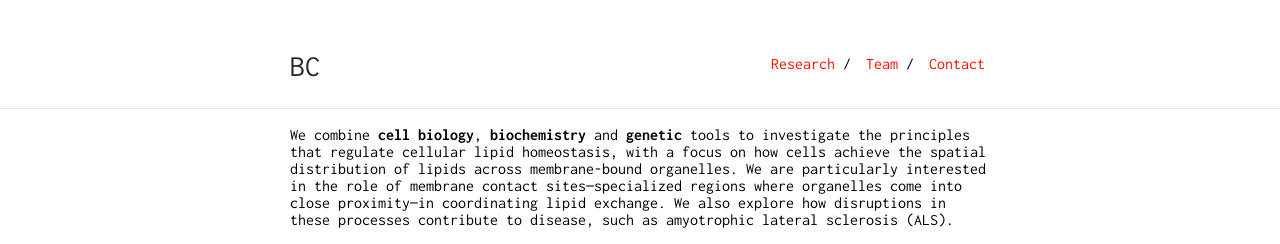
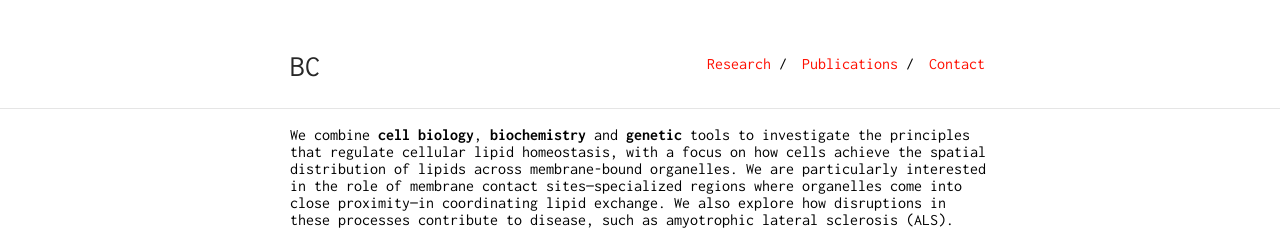
Before and after one commit to birolcabukusta/birolcabukusta.github.io, a Jekyll site: the page built from index.md, in a window 1280 px wide. Shown: the top 244 px of the page. Built offline with Jekyll 4.4.1, drawn with Linux system fonts in a browser that asks for light colours.

Commit message:
Update _config.yml

```diff
--- a/_config.yml
+++ b/_config.yml
@@ -18,7 +18,7 @@ sass:
 nav:
  - name: "Research"
    link: "research"
- - name: "Team"
-   link: "team"
+ - name: "Publications"
+   link: "publications"
  - name: "Contact"
    link: "contact"
```
